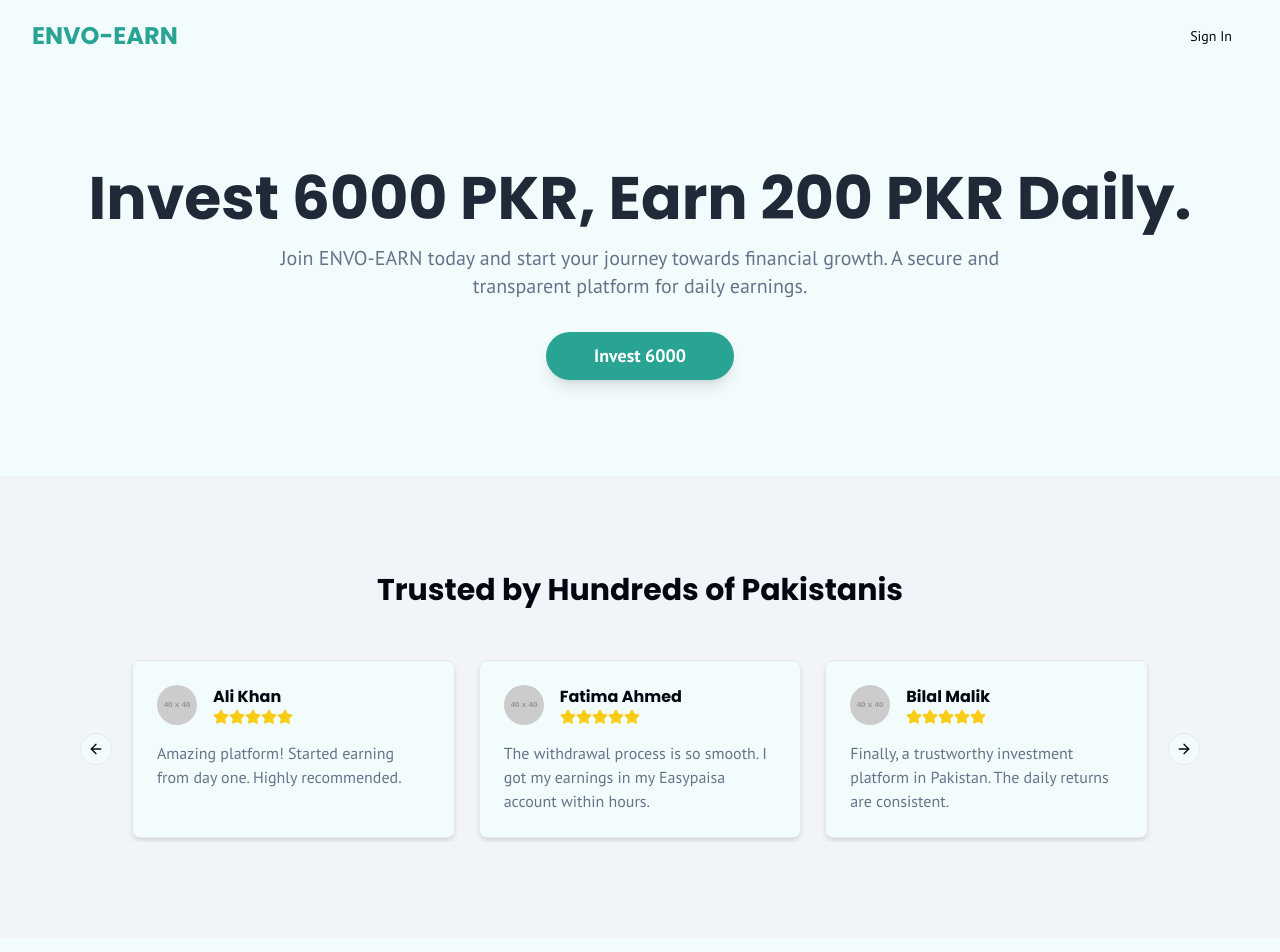
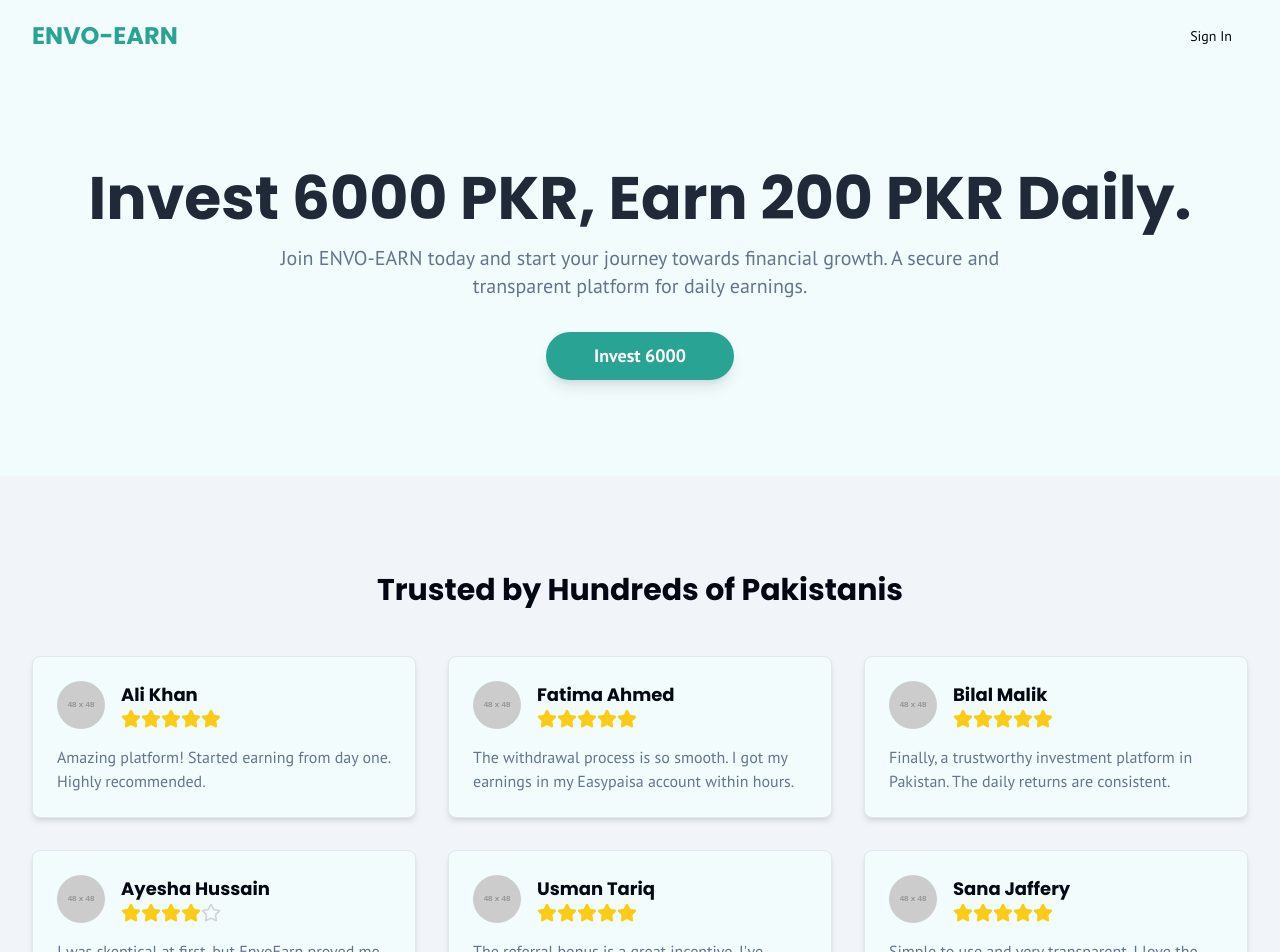
Before and after one commit to sajidali832/envo1, a Next.js app: page / in a window 1280 px wide. Shown: the top 952 px of the page. Built offline with nearby package versions, Linux system fonts and the light colour scheme.

Commit message:
If a new user visits the site, they should first see a message like "Inv

```diff
--- a/src/app/admin/approvals/page.tsx
+++ b/src/app/admin/approvals/page.tsx
@@ -64,15 +64,9 @@
 
       if (paymentError) throw paymentError;
 
-      // If approved, update user's investment status
-      if (newStatus === "approved") {
-        const { error: profileError } = await supabase
-            .from('profiles')
-            .update({ investment: 6000 })
-            .eq('id', userId);
-
-        if (profileError) throw profileError;
-      }
+      // This part of the logic is now handled in the registration step.
+      // When a user registers, their investment field will be set.
+      // We no longer update the profile here.
 
       toast({
         title: "Success",
--- a/src/app/page.tsx
+++ b/src/app/page.tsx
@@ -1,12 +1,6 @@
+
 import { Button } from "@/components/ui/button";
 import { Card, CardContent } from "@/components/ui/card";
-import {
-  Carousel,
-  CarouselContent,
-  CarouselItem,
-  CarouselNext,
-  CarouselPrevious,
-} from "@/components/ui/carousel";
 import { Avatar, AvatarFallback, AvatarImage } from "@/components/ui/avatar";
 import { Star } from "lucide-react";
 import Image from "next/image";
@@ -49,18 +43,6 @@
     rating: 5,
     avatar: "SJ",
   },
-  {
-    name: "Imran Raza",
-    review: "A solid platform for passive income. The 6000 PKR investment is well worth it.",
-    rating: 4,
-    avatar: "IR",
-  },
-  {
-    name: "Zoya Chishti",
-    review: "I appreciate the clear instructions and the quick approval process. Very professional.",
-    rating: 5,
-    avatar: "ZC",
-  },
 ];
 
 
@@ -96,48 +78,34 @@
             <h3 className="text-3xl font-headline font-bold text-center mb-12">
               Trusted by Hundreds of Pakistanis
             </h3>
-            <Carousel
-              opts={{
-                align: "start",
-                loop: true,
-              }}
-              className="w-full max-w-5xl mx-auto"
-            >
-              <CarouselContent>
+            <div className="grid grid-cols-1 md:grid-cols-2 lg:grid-cols-3 gap-8">
               {testimonials.map((testimonial, index) => (
-                  <CarouselItem key={index} className="md:basis-1/2 lg:basis-1/3">
-                    <div className="p-1 h-full">
-                      <Card className="h-full flex flex-col justify-between p-6 shadow-md hover:shadow-xl transition-shadow duration-300">
+                <Card key={index} className="flex flex-col justify-between p-6 shadow-md hover:shadow-xl transition-shadow duration-300">
                   <div>
                     <div className="flex items-center mb-4">
-                            <Avatar>
-                              <AvatarImage src={`https://placehold.co/40x40.png?text=${testimonial.avatar}`} alt={testimonial.name} />
+                      <Avatar className="h-12 w-12">
+                        <AvatarImage src={`https://placehold.co/48x48.png?text=${testimonial.avatar}`} alt={testimonial.name} />
                         <AvatarFallback>{testimonial.avatar}</AvatarFallback>
                       </Avatar>
                       <div className="ml-4">
-                              <p className="font-bold font-headline">{testimonial.name}</p>
+                        <p className="font-bold font-headline text-lg">{testimonial.name}</p>
                         <div className="flex">
                           {Array.from({ length: 5 }).map((_, i) => (
                             <Star
                               key={i}
-                                    className={`w-4 h-4 ${i < testimonial.rating ? "text-yellow-400 fill-yellow-400" : "text-gray-300"}`}
+                              className={`w-5 h-5 ${i < testimonial.rating ? "text-yellow-400 fill-yellow-400" : "text-gray-300"}`}
                             />
                           ))}
                         </div>
                       </div>
                     </div>
                     <CardContent className="p-0">
-                            <p className="text-muted-foreground">{testimonial.review}</p>
+                      <p className="text-muted-foreground text-base">{testimonial.review}</p>
                     </CardContent>
                   </div>
                 </Card>
+              ))}
             </div>
-                  </CarouselItem>
-                ))}
-              </CarouselContent>
-              <CarouselPrevious className="hidden sm:flex" />
-              <CarouselNext className="hidden sm:flex" />
-            </Carousel>
           </div>
         </section>
       </main>
--- a/src/app/signin/page.tsx
+++ b/src/app/signin/page.tsx
@@ -108,12 +108,6 @@
               Start here
             </Link>
           </p>
-          <p className="mt-1 text-center text-sm text-muted-foreground">
-            Admin?{" "}
-            <Link href="/admin/login" className="font-semibold text-primary hover:underline">
-              Login here
-            </Link>
-          </p>
         </CardContent>
       </Card>
     </div>
--- a/src/app/timer/page.tsx
+++ b/src/app/timer/page.tsx
@@ -126,7 +126,7 @@
           {content}
            {status === 'pending' && (
              <div className="w-full bg-gray-200 rounded-full h-2.5 dark:bg-gray-700">
-                <div className="bg-primary h-2.5 rounded-full" style={{ width: `${(timeLeft / 600) * 100}%`, transition: 'width 1s linear' }}></div>
+                <div className="bg-primary h-2.5 rounded-full" style={{ width: `${(1 - (timeLeft / 600)) * 100}%`, transition: 'width 1s linear' }}></div>
             </div>
            )}
         </CardContent>
--- a/src/components/invest-form.tsx
+++ b/src/components/invest-form.tsx
@@ -1,7 +1,7 @@
 
 "use client";
 
-import { useState, useEffect } from "react";
+import { useState } from "react";
 import { useRouter } from "next/navigation";
 import { Button } from "@/components/ui/button";
 import { Card, CardContent, CardHeader, CardTitle, CardDescription } from "@/components/ui/card";
@@ -24,29 +24,6 @@
   const { toast } = useToast();
   const easypaisaNumber = "03130306344";
   const supabase = createClient();
-  const [user, setUser] = useState<any | null>(null);
-  const [authLoading, setAuthLoading] = useState(true);
-
-  useEffect(() => {
-    const getUser = async () => {
-        const { data } = await supabase.auth.getUser();
-        if (data.user) {
-            setUser(data.user);
-        } else {
-            router.push('/signin');
-        }
-        setAuthLoading(false);
-    }
-    getUser();
-  }, [router, supabase.auth]);
-
-  if (authLoading || !user) {
-    return (
-      <div className="flex items-center justify-center min-h-screen">
-        <Loader2 className="h-8 w-8 animate-spin" />
-      </div>
-    );
-  }
 
   const handleCopyToClipboard = () => {
     navigator.clipboard.writeText(easypaisaNumber);
@@ -75,7 +52,7 @@
 
   const handleSubmit = async (e: React.FormEvent<HTMLFormElement>) => {
     e.preventDefault();
-    if (!accountHolderName || !accountNumber || !paymentScreenshot || !user) {
+    if (!accountHolderName || !accountNumber || !paymentScreenshot) {
       toast({
         variant: "destructive",
         title: "Missing Information",
@@ -87,13 +64,17 @@
     setIsLoading(true);
 
     try {
+        // A temporary user ID for this payment submission.
+        // It will be associated with the real user after registration.
+        const tempUserId = uuidv4();
+
         // 1. Upload screenshot to Supabase Storage
         const fileExt = paymentScreenshot.name.split('.').pop();
-        const fileName = `${user.id}-${uuidv4()}.${fileExt}`;
+        const fileName = `${tempUserId}-${uuidv4()}.${fileExt}`;
         const filePath = `payment-screenshots/${fileName}`;
 
         const { error: uploadError } = await supabase.storage
-            .from('app-files') // Make sure you have a bucket named 'app-files'
+            .from('app-files')
             .upload(filePath, paymentScreenshot);
 
         if (uploadError) throw uploadError;
@@ -111,7 +92,7 @@
             .from('payments')
             .insert({
                 id: paymentId,
-                user_id: user.id,
+                user_id: tempUserId, // Using the temporary ID
                 account_holder_name: accountHolderName,
                 account_number: accountNumber,
                 payment_platform: "Easypaisa",
```
Also changed, not shown: src/app/register/page.tsx (+26 -13 lines). Lines whose indentation alone changed are shown as unchanged.
